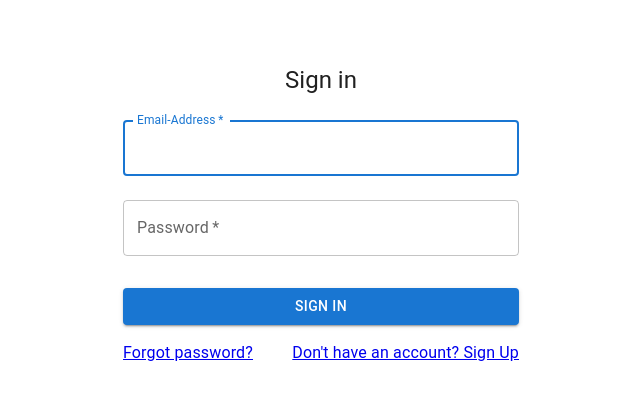
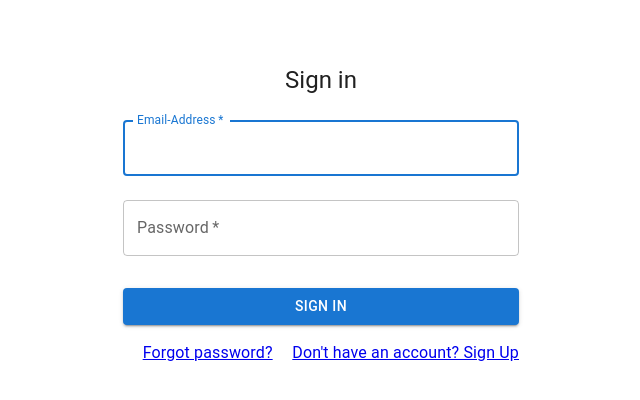
Before and after one commit to hadasa-huminer/ClientRentBicycle, a React (Create React App) app: page /Login in a window 1280 px wide. Shown: the top 400 px of the page, without its empty margins (319-959 px from the left). Built offline with nearby package versions, Linux system fonts and the light colour scheme; what google-maps-react would draw is missing.

Commit message:
feat(15-06)

```diff
--- a/src/App.js
+++ b/src/App.js
@@ -1,4 +1,3 @@
-import logo from './logo.svg';
 import './App.css';
 // import Login from './Components/SignIn/Login';
 // import DesignRegister from './Components/SignIn/DesignRegister';
@@ -7,15 +6,14 @@ import HomeRouter from './Router';
 function App() {
 
   return (
-
-    //<header/>
+<div className="App">
+    {/* //<header/> */}
     <HomeRouter>
 
     </HomeRouter>
-
+{/* <div>dfghjkl</div> */}
+</div>
   );
-
-
 }
 
 export default App;
```
Also changed, not shown: package.json (+1 -14 lines).
